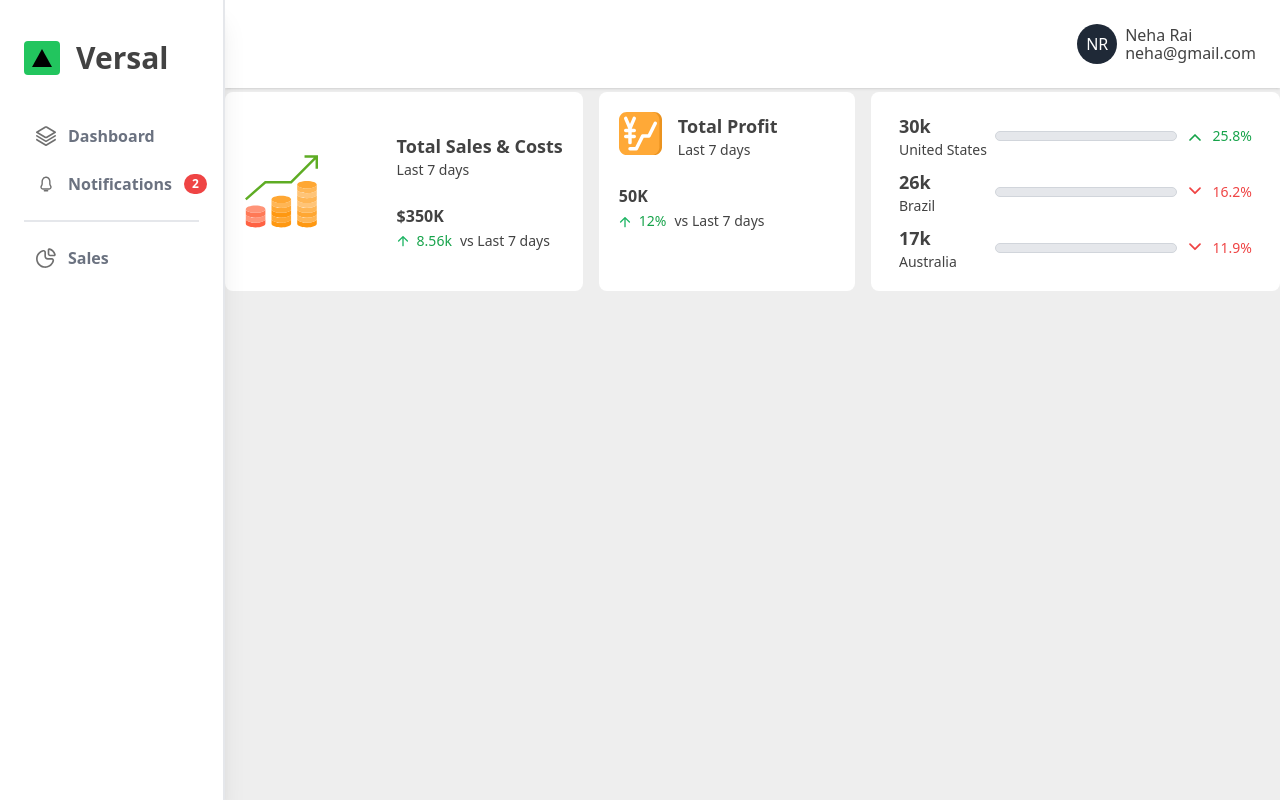
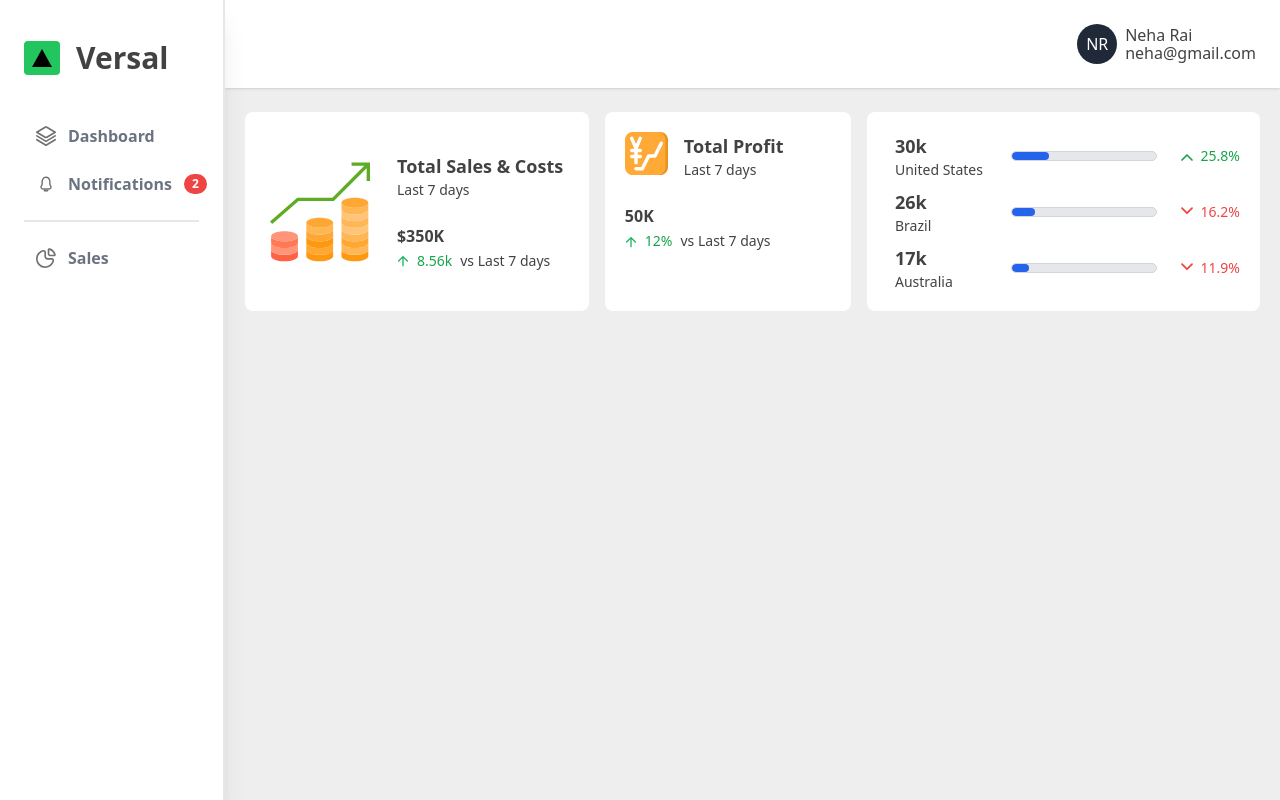
Before and after one commit to trishana7/Dashboard-React, a Next.js app: page / in a window 1280 px wide. Built offline with nearby package versions, Linux system fonts and the light colour scheme.

Commit message:
fix: dashboard ui

```diff
--- a/app/layout.tsx
+++ b/app/layout.tsx
@@ -33,7 +33,7 @@ export default function RootLayout({
             <header className="flex justify-end px-8 p-4 lg:p-6 shadow bg-white mb-1 sticky top-0">
               <UserInfo />
             </header>
-            {children}
+            <div className="p-5">{children}</div>
           </div>
         </div>
       </body>
--- a/components/Dashboard.tsx
+++ b/components/Dashboard.tsx
@@ -39,8 +39,8 @@ const Profile: React.FC = () => {
       {/* Main Flex Wrapper */}
       <div className="flex flex-wrap lg:flex-nowrap w-full gap-4">
         {/* Total Sales & Costs */}
-        <div className="w-full lg:w-[35%] bg-white rounded-lg h-[199px] py-5 flex justify-between items-center px-5 2xl:pl-20">
-          <div className="flex items-center mr-5">
+        <div className="w-full lg:w-[35%] bg-white rounded-lg h-[199px] py-5 flex justify-around items-center px-5 2xl:pl-20">
+          <div className="flex items-center justify-center ">
             <Icon iconName="BusinessFinance" />
           </div>
           <div className="h-[139px] bg-gray-5 w-1"></div>
@@ -84,7 +84,10 @@ const Profile: React.FC = () => {
         {/* Country Statistics */}
         <div className="w-full lg:w-[40%] bg-white rounded-lg h-[199px] p-5">
           {countryStatistics.map((countryStatistic, index) => (
-            <div key={index} className="flex items-center justify-center mb-2">
+            <div
+              key={index}
+              className="flex items-center justify-center mb-2 gap-5"
+            >
               <div className="flex">
                 <div className="ml-2 mr-4">
                   <p className="text-lg font-semibold text-gray-3">
@@ -95,12 +98,13 @@ const Profile: React.FC = () => {
                   </p>
                 </div>
               </div>
-              <div className="mr-2 w-full bg-gray-200 max-w-sm mx-auto rounded-lg overflow-hidden border border-gray-300">
+              <div className="w-full bg-gray-200 max-w-sm mx-auto rounded-lg overflow-hidden border border-gray-300">
                 <div
-                  className="bg-blue-2 text-xs leading-none py-1 rounded-full"
+                  className="bg-blue-600 text-xs leading-none py-1 rounded-full"
                   style={{ width: countryStatistic.percentage }}
                 ></div>
               </div>
+              <div className="flex justify-center items-center gap-1">
                 <div
                   className={
                     countryStatistic.status === "loss" ? "rotate-180" : ""
@@ -116,7 +120,7 @@ const Profile: React.FC = () => {
                   />
                 </div>
                 <span
-                className={`text-sm font-medium mx-2 ${
+                  className={`text-sm font-medium ${
                     countryStatistic.status === "loss"
                       ? "text-red-500"
                       : "text-green-600"
@@ -124,6 +128,7 @@ const Profile: React.FC = () => {
                 >
                   {countryStatistic.percentage}
                 </span>
+              </div>
             </div>
           ))}
         </div>
```
Also changed, not shown: utils/iconUtils.ts (+1 -1 lines). Lines whose indentation alone changed are shown as unchanged.
